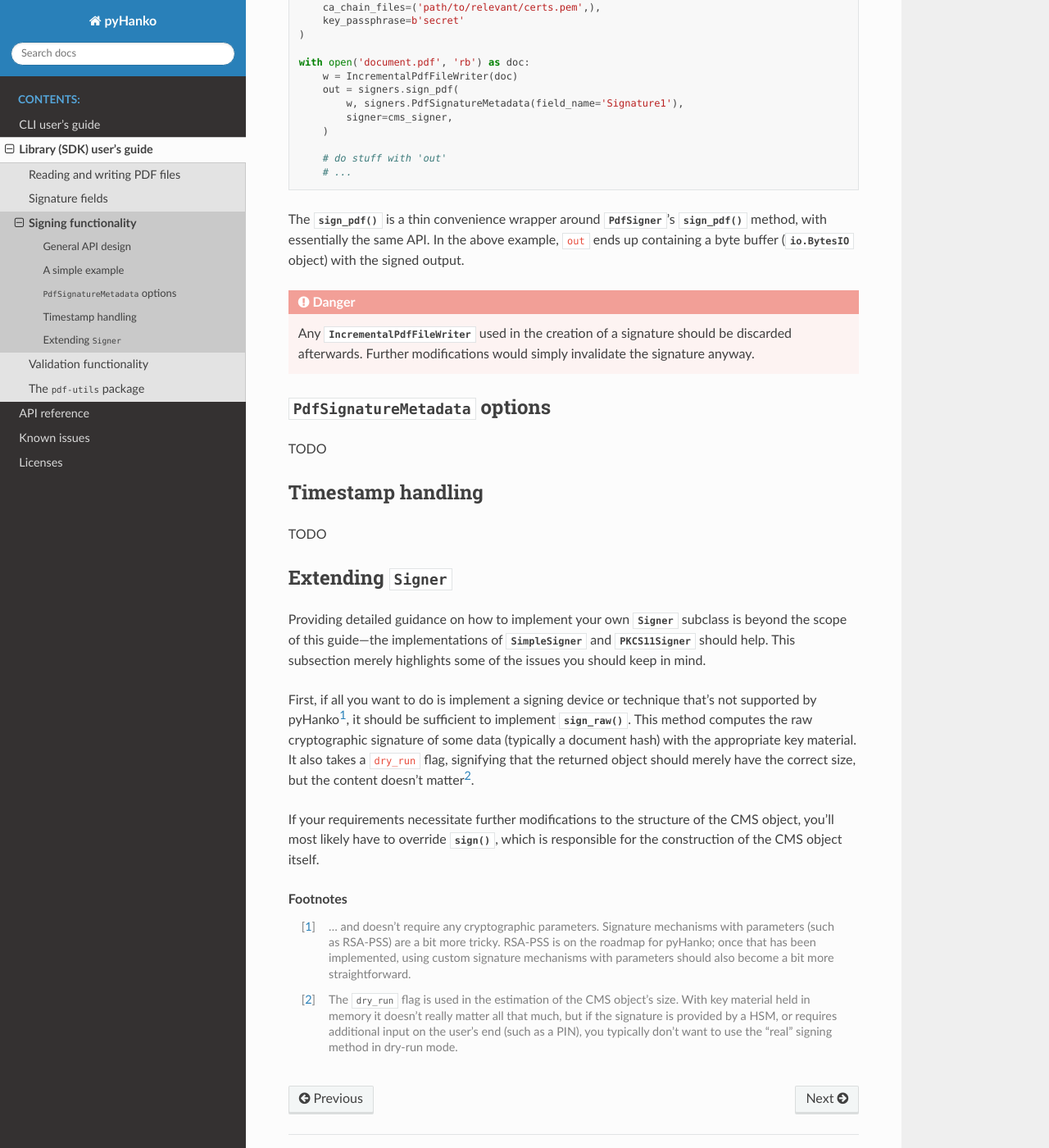
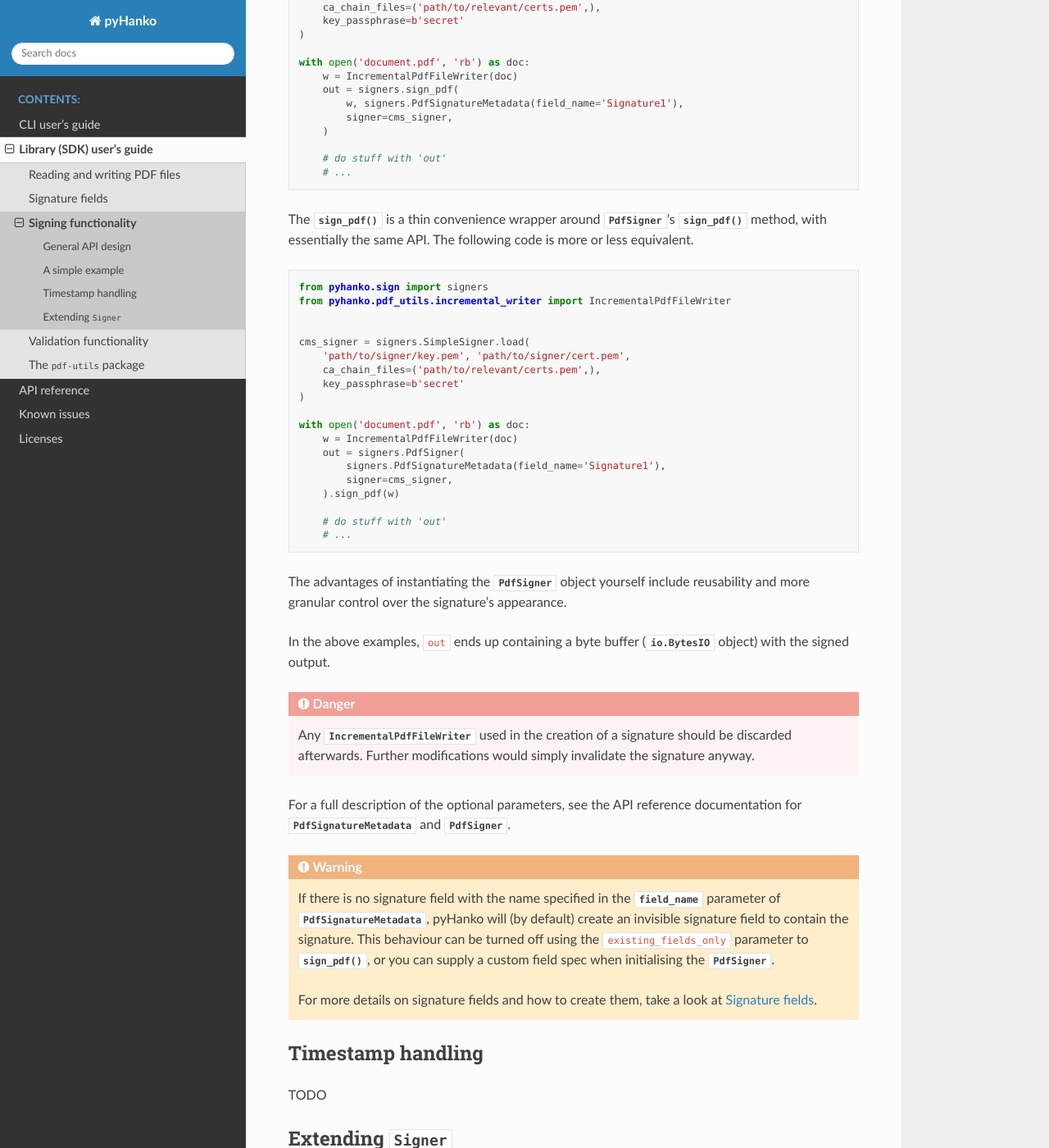
Before and after one commit to MatthiasValvekens/pyHanko, a Sphinx documentation site: the page built from docs/lib-guide/signing.rst, in a window 1280 px wide and 1400 px high, scrolled down 1409 px. Shown: the whole window at 82% size. Built offline with Sphinx 7.4.7 and the Read the Docs theme 2.0.0, drawn with Linux system fonts in a browser that asks for light colours; some of the changed text lies outside the part shown.

Commit message:
Usage info for PdfSigner and PdfSignatureMetadata

```diff
--- a/docs/lib-guide/signing.rst
+++ b/docs/lib-guide/signing.rst
@@ -44,7 +44,7 @@ The pyHanko signing API is spread across sevaral modules in the
 :mod:`.pyhanko.sign` package. Broadly speaking, it has three aspects:
 
 * |PdfSignatureMetadata| specifies high-level metadata & structural requirements
-  for the signature object and the signature CMS object.
+  for the signature object and (to a lesser degree) the signature CMS object.
 * |Signer| and its subclasses are responsible for the construction of the
   signature CMS object, but are in principle "PDF-agnostic".
 * |PdfSigner| is the "steering" class that invokes the |Signer| on an
@@ -96,20 +96,55 @@ In simple cases, signing a document can therefore be as easy as this:
 The :func:`~.pyhanko.sign.signers.sign_pdf` is a thin convenience wrapper around
 |PdfSigner|'s :meth:`~.pyhanko.sign.signers.PdfSigner.sign_pdf` method, with
 essentially the same API.
-In the above example, ``out`` ends up containing a byte buffer
+The following code is more or less equivalent.
+
+.. code-block:: python
+
+    from pyhanko.sign import signers
+    from pyhanko.pdf_utils.incremental_writer import IncrementalPdfFileWriter
+
+
+    cms_signer = signers.SimpleSigner.load(
+        'path/to/signer/key.pem', 'path/to/signer/cert.pem',
+        ca_chain_files=('path/to/relevant/certs.pem',),
+        key_passphrase=b'secret'
+    )
+
+    with open('document.pdf', 'rb') as doc:
+        w = IncrementalPdfFileWriter(doc)
+        out = signers.PdfSigner(
+            signers.PdfSignatureMetadata(field_name='Signature1'),
+            signer=cms_signer,
+        ).sign_pdf(w)
+
+        # do stuff with 'out'
+        # ...
+
+The advantages of instantiating the |PdfSigner| object yourself include
+reusability and more granular control over the signature's appearance.
+
+In the above examples, ``out`` ends up containing a byte buffer
 (:class:`.io.BytesIO` object) with the signed output.
-
 
 .. danger::
     Any :class:`~.pyhanko.pdf_utils.incremental_writer.IncrementalPdfFileWriter`
     used in the creation of a signature should be discarded afterwards.
     Further modifications would simply invalidate the signature anyway.
 
+For a full description of the optional parameters, see the API reference
+documentation for |PdfSignatureMetadata| and |PdfSigner|.
 
-|PdfSignatureMetadata| options
-------------------------------
+.. warning::
+    If there is no signature field with the name specified in the
+    :attr:`~.pyhanko.sign.signers.PdfSignatureMetadata.field_name` parameter
+    of |PdfSignatureMetadata|, pyHanko will (by default) create an invisible
+    signature field to contain the signature.
+    This behaviour can be turned off using the ``existing_fields_only`` parameter
+    to :meth:`~.pyhanko.sign.signers.PdfSigner.sign_pdf`, or you can supply
+    a custom field spec when initialising the |PdfSigner|.
 
-TODO
+    For more details on signature fields and how to create them, take a look at
+    :doc:`sig-fields`.
 
 
 Timestamp handling
```
Also changed, not shown: 1 other file.
